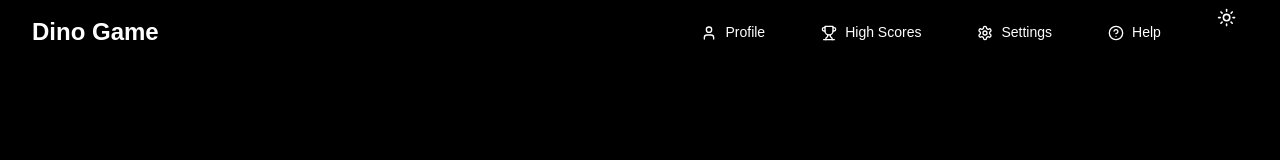
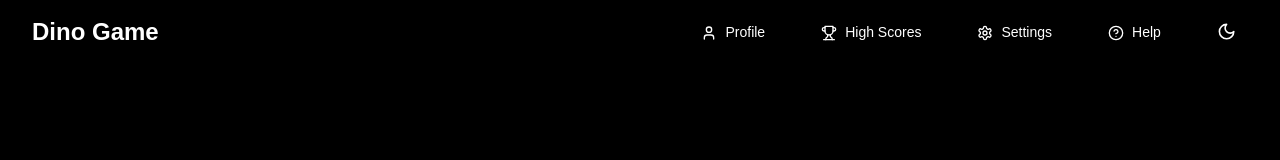
Before and after one commit to allanoguis/Hacktoberfest-2024, a Next.js app in the folder gojirun/: page / in a window 1280 px wide. Both pictures are taken after a click on the button "Toggle theme". Shown: the top 160 px of the page. Built offline with nearby package versions, Linux system fonts and the light colour scheme.

Commit message:
fix: toggle theme button , hide scrollbar

```diff
--- a/gojirun/app/globals.css
+++ b/gojirun/app/globals.css
@@ -2,8 +2,20 @@
 @tailwind components;
 @tailwind utilities;
 
+
+html {
+  overflow:   scroll;
+}
+
+::-webkit-scrollbar {
+    width: 0px;
+    display: none;
+    background: transparent;
+}
+
 body {
   font-family: Arial, Helvetica, sans-serif;
+
 }
 
 @layer utilities {
--- a/gojirun/app/sections/navigation.jsx
+++ b/gojirun/app/sections/navigation.jsx
@@ -28,36 +28,39 @@ export default function Navigation() {
           {/* Navbar Links */}
           <div className="ml-10 flex items-center space-x-8">
             {/* Profile Button */}
-            <button className="text-white hover:bg-gray-800 px-3 py-2 rounded-md text-sm font-medium">
+            <button className="text-white hover:bg-gray-800 px-3 py-2 rounded-md text-sm font-medium transition-all duration-300">
               <User className="inline-block mr-2 h-4 w-4" />
               Profile
             </button>
 
             {/* High Scores Button */}
-            <button className="text-white hover:bg-gray-800 px-3 py-2 rounded-md text-sm font-medium">
+            <button className="text-white hover:bg-gray-800 px-3 py-2 rounded-md text-sm font-medium transition-all duration-300">
               <Trophy className="inline-block mr-2 h-4 w-4" />
               High Scores
             </button>
 
             {/* Settings Button */}
-            <button className="text-white hover:bg-gray-800 px-3 py-2 rounded-md text-sm font-medium">
+            <button className="text-white hover:bg-gray-800 px-3 py-2 rounded-md text-sm font-medium transition-all duration-300">
               <Settings className="inline-block mr-2 h-4 w-4" />
               Settings
             </button>
 
             {/* Help Button */}
-            <button className="text-white hover:bg-gray-800 px-3 py-2 rounded-md text-sm font-medium">
+            <button className="text-white hover:bg-gray-800 px-3 py-2 rounded-md text-sm font-medium transition-all duration-300">
               <HelpCircle className="inline-block mr-2 h-4 w-4" />
               Help
             </button>
 
             {/* Theme Toggle Button */}
             <button
-              className="text-white mb-7 px-3 py-2 rounded-md text-sm font-medium"
+              className="text-white px-3 py-2 rounded-md text-sm font-medium"
               onClick={() => setTheme(theme === "light" ? "dark" : "light")}
             >
-              <Sun className="h-[1.2rem] w-[1.2rem] rotate-0 scale-100 transition-all dark:-rotate-90 dark:scale-0" />
-              <Moon className="absolute h-[1.2rem] w-[1.2rem] rotate-90 scale-0 transition-all dark:rotate-0 dark:scale-100" />
+              {theme === "light" ? (
+                <Moon className="h-[1.2rem] w-[1.2rem] transition-transform" />
+              ) : (
+                <Sun className="h-[1.2rem] w-[1.2rem] transition-transform" />
+              )}
               <span className="sr-only">Toggle theme</span>
             </button>
           </div>
```
